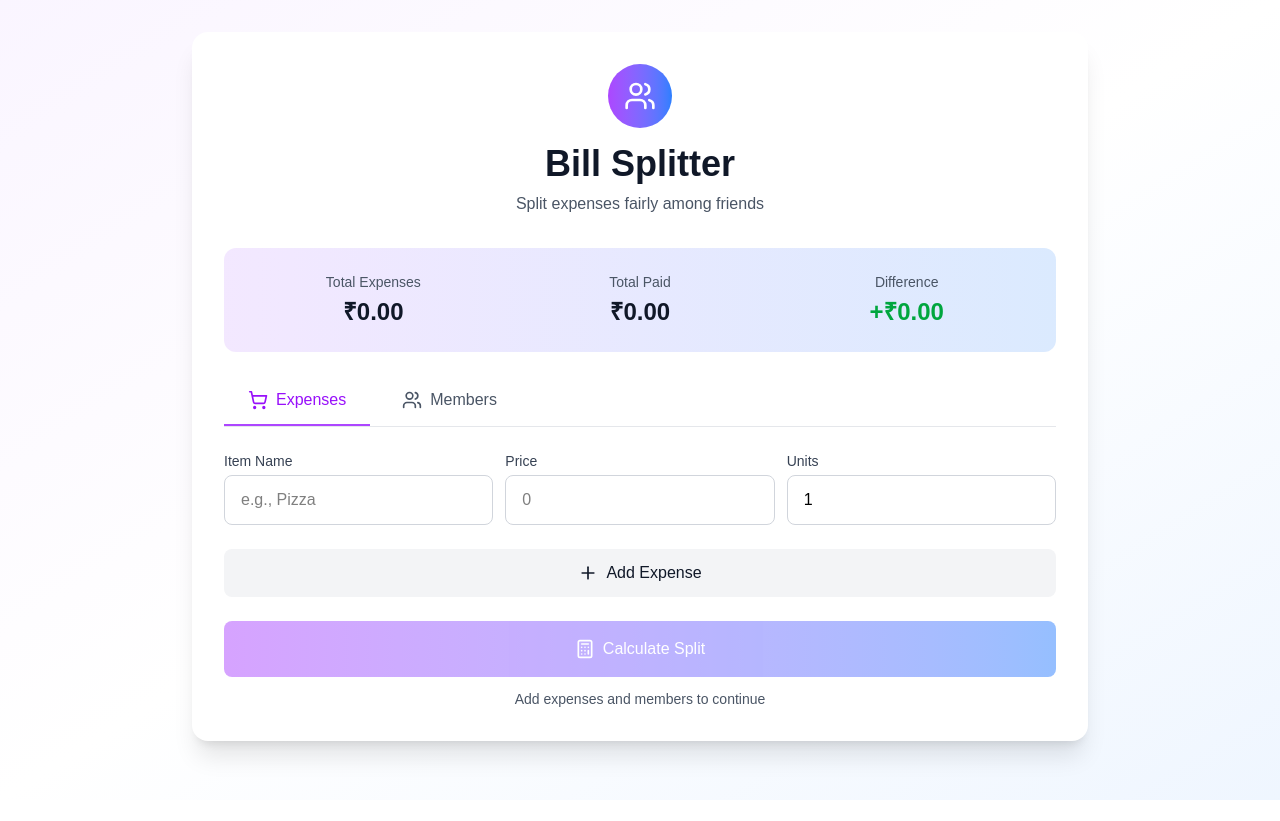
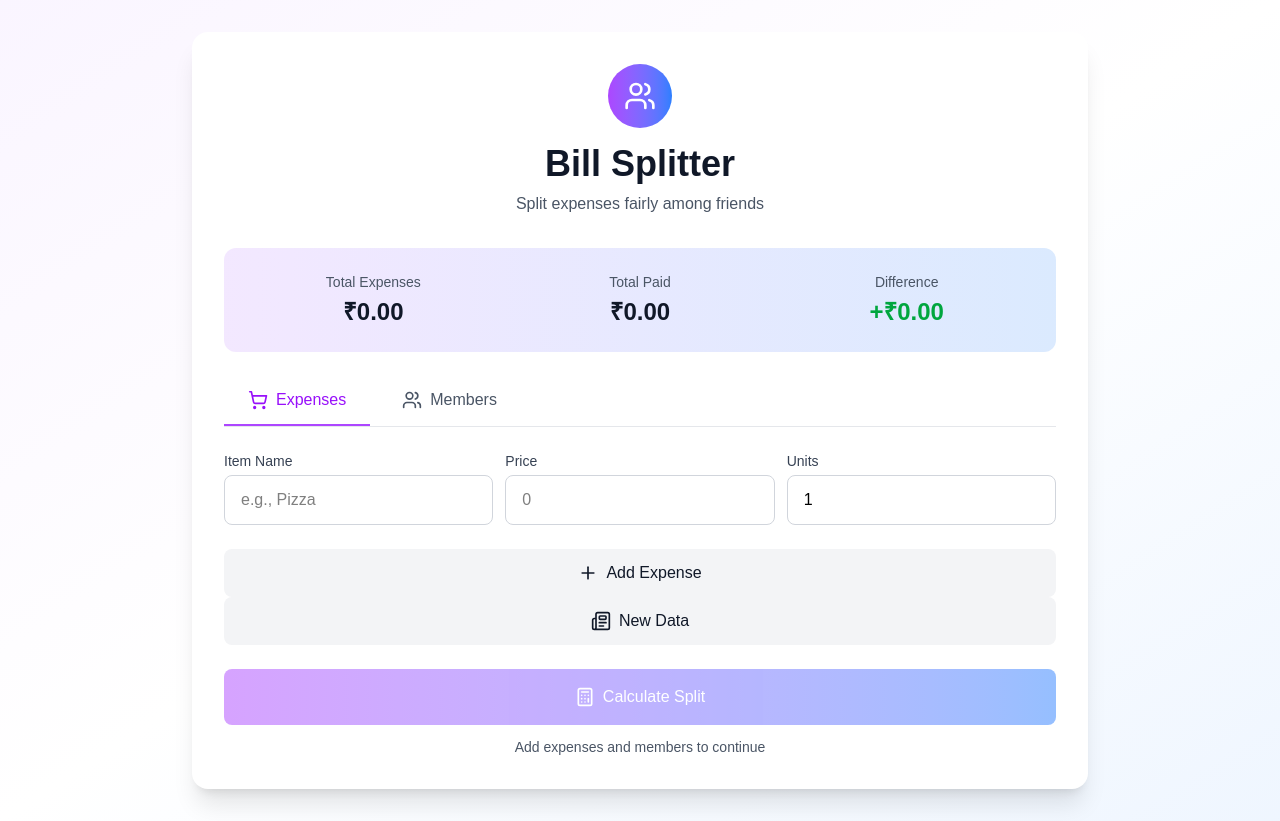
Before and after one commit to HuzaifaInshal/Bill_Splitter, a Next.js app: page / in a window 1280 px wide. Before the commit the page ends 800 px from the top, so only its background shows below. Built offline with nearby package versions, Linux system fonts and the light colour scheme.

Commit message:
`Feat`
- local storage clear button added

```diff
--- a/app/page.tsx
+++ b/app/page.tsx
@@ -1,12 +1,14 @@
+"use client";
+import {
+  ArrowLeft,
+  Calculator,
+  NewspaperIcon,
+  Plus,
+  ShoppingCart,
+  Trash2,
+  Users,
+} from "lucide-react";
 import React, { useState } from "react";
-import {
-  Trash2,
-  Plus,
-  Users,
-  Calculator,
-  ArrowLeft,
-  ShoppingCart,
-} from "lucide-react";
 
 interface Expense {
   id: string;
@@ -179,12 +181,29 @@ export default function BillSplitter() {
 
   const handleCalculate = () => {
     if (canCalculate()) {
+      // Save to localStorage before showing report
+      localStorage.setItem("billSplitter_expenses", JSON.stringify(expenses));
+      localStorage.setItem("billSplitter_members", JSON.stringify(members));
       setShowReport(true);
     }
   };
 
   const handleBack = () => {
     setShowReport(false);
+  };
+
+  const handleClearRecord = () => {
+    if (
+      confirm(
+        "Are you sure you want to clear all data? This action cannot be undone."
+      )
+    ) {
+      localStorage.removeItem("billSplitter_expenses");
+      localStorage.removeItem("billSplitter_members");
+      setExpenses([{ id: "1", name: "", price: 0, units: 1 }]);
+      setMembers([{ id: "1", name: "", amount: 0 }]);
+      setShowReport(false);
+    }
   };
 
   if (showReport) {
@@ -536,6 +555,14 @@ export default function BillSplitter() {
             </div>
           )}
 
+          <button
+            onClick={handleClearRecord}
+            className="w-full flex items-center justify-center gap-2 px-6 py-3 bg-gray-100 hover:bg-gray-200 text-gray-900 font-medium rounded-lg transition"
+          >
+            <NewspaperIcon className="w-5 h-5" />
+            New Data
+          </button>
+
           {/* Calculate Button */}
           <div className="mt-6">
             <button
```
